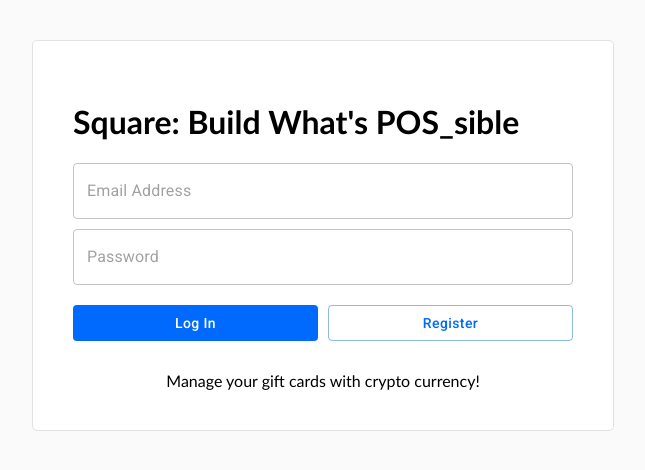
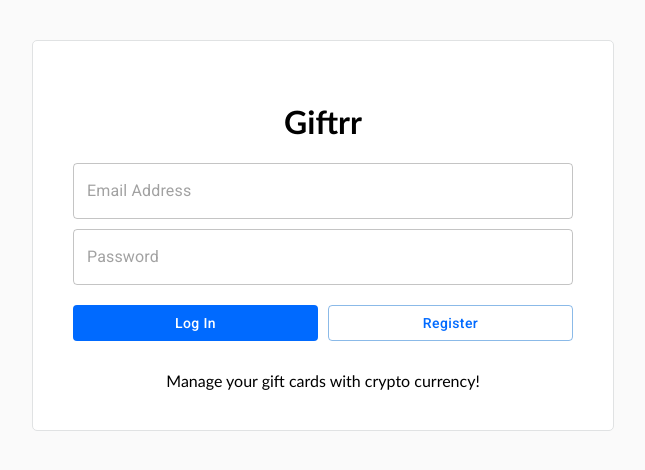
Before and after one commit to tommynguyenn/square-whats-possible-hackathon, a React app: page / in a window 1280 px wide. Shown: the top 470 px of the page, without its empty margins (317-962 px from the left). Built offline with nearby package versions, Linux system fonts and the light colour scheme.

Commit message:
added app name

```diff
--- a/public/index.html
+++ b/public/index.html
@@ -6,7 +6,7 @@
     <meta charset="UTF-8">
     <meta name="viewport" content="width=device-width, initial-scale=1.0">
     <meta http-equiv="X-UA-Compatible" content="ie=edge">
-    <title>Square Hackathon</title>
+    <title>Giftrr - Customer Gift Card Manager</title>
 </head>
 
 <body>
--- a/src/client/js/Login.js
+++ b/src/client/js/Login.js
@@ -17,7 +17,7 @@
 
 	return (
         <div className="authentication">
-            <h1>Square: Build What's POS_sible </h1>
+            <h1 style={{ textAlign: 'center' }}>Giftrr</h1>
             <TextField placeholder="Email Address" variant="outlined" type="email" onChange={e => setEmail(e.target.value)} />
             <TextField placeholder="Password" variant="outlined" type="password" onChange={e => setPassword(e.target.value)} />
             <div className="authentication-cta">
--- a/src/client/js/Navbar/NavBar.js
+++ b/src/client/js/Navbar/NavBar.js
@@ -10,7 +10,7 @@
 
     return(
         <nav className="navBarItems">
-            <h1 className="navbar-logo">The Circle Store</h1>
+            <h1 className="navbar-logo">Giftrr</h1>
             <ul className='navbar-menu'>
                 <CreateGiftCardMenu user={user} getGiftCards={getGiftCards} />
             </ul>
```
